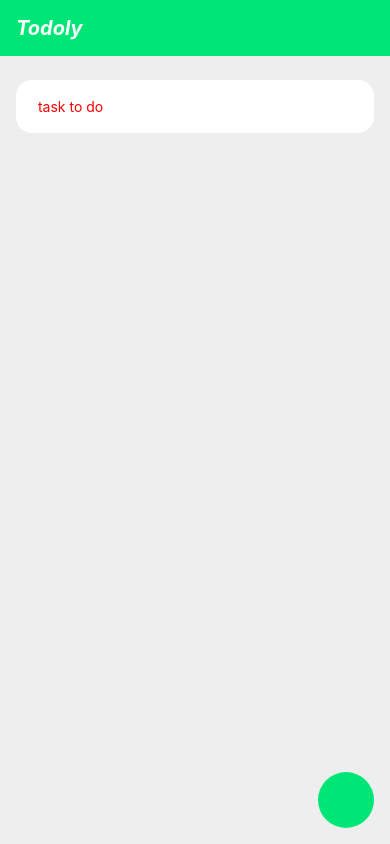
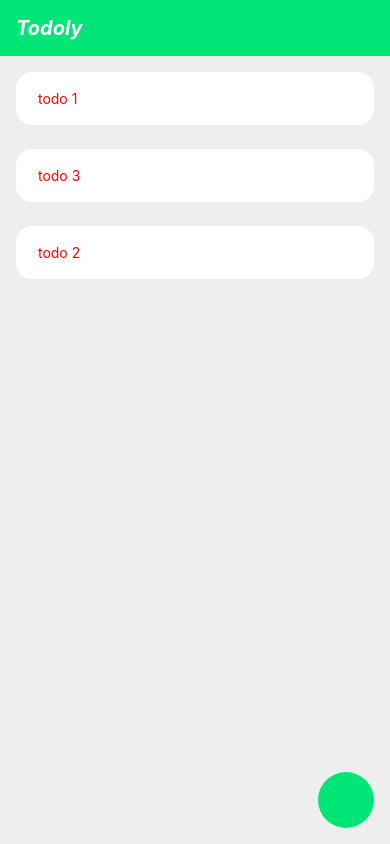
Before and after one commit to aaronsum1102/todoly-react-native, a React Native app: screen / in a window 390 px wide. Built offline with nearby package versions, Linux system fonts and the light colour scheme; some icons are missing.

Commit message:
Add todo list

```diff
--- a/js/App.tsx
+++ b/js/App.tsx
@@ -1,7 +1,7 @@
 import React from "react"
 import { StyleSheet, View, StatusBar, SafeAreaView } from "react-native"
 import Color from "./assests/ColorEnum"
-import TodoCard from "./components/TodoCard"
+import TodoList from "./components/TodoList"
 import AppStatusBar from "./components/AppStatusBar"
 import AppBar from "./components/AppBar"
 import FloatingActionButton from "./common/FloatingActionButton"
@@ -11,13 +11,33 @@ import { faPlus } from "@fortawesome/free-solid-svg-icons"
 library.add(faPlus)
 
 export default class App extends React.Component {
+    state = {
+        todos: [
+            {
+                id: "todo_1",
+                description: "todo 1",
+                isDone: false
+            },
+            {
+                id: "todo_3",
+                description: "todo 3",
+                isDone: false
+            },
+            {
+                id: "todo_2",
+                description: "todo 2",
+                isDone: false
+            }
+        ]
+    }
+
     render() {
         return (
             <View style={{ flex: 1 }}>
                 <AppStatusBar />
                 <View style={styles.container}>
                     <AppBar />
-                    <TodoCard todo="task to do" isDone={false}></TodoCard>
+                    <TodoList todos={this.state.todos}></TodoList>
                     <View style={styles.actionButton}>
                         <FloatingActionButton />
                     </View>
--- a/js/components/TodoCard.tsx
+++ b/js/components/TodoCard.tsx
@@ -6,6 +6,7 @@ import Color from "../assests/ColorEnum"
 export interface Props {
     todo: string
     isDone: boolean
+    id: string
 }
 
 interface State {
@@ -43,6 +44,7 @@ const styles = StyleSheet.create({
     todoCard: {
         width: "100%",
         padding: 16,
+        paddingTop: 8,
     },
     todoText: {
         fontSize: 14,
--- /dev/null
+++ b/js/components/TodoList.tsx
@@ -0,0 +1,34 @@
+import React from "react"
+import { StyleSheet, View, FlatList, ListRenderItem } from "react-native"
+import TodoCard from "./TodoCard"
+
+interface Todo {
+    id: string
+    description: string
+    isDone: boolean
+}
+
+export interface Props {
+    todos: Todo[]
+}
+
+export default class TodoList extends React.PureComponent<Props> {
+    _keyExtractor = (item: Todo, index: number) => item.id
+    _renderItem = ({ item }: { item: Todo }) => (
+        <TodoCard todo={item.description} id={item.id} isDone={item.isDone} />
+    )
+
+    render() {
+        return (
+            <FlatList<Todo>
+                keyExtractor={this._keyExtractor}
+                renderItem={this._renderItem}
+                data={this.props.todos}
+            />
+        )
+    }
+}
+
+const styles = StyleSheet.create({
+
+});
```
